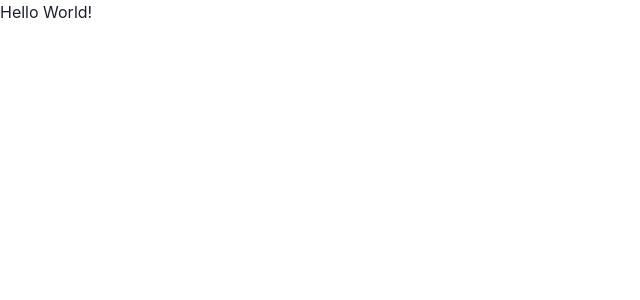
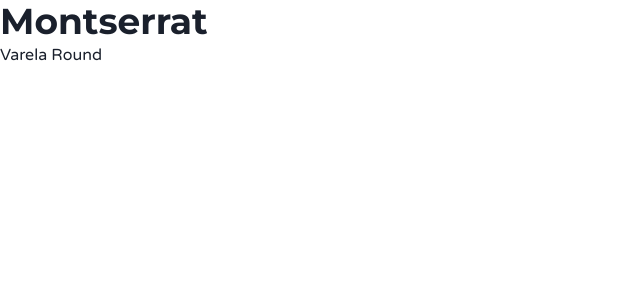
Before and after one commit to diegods-ferreira/diegods-ferreira.github.io, a React (Vite) app: page / in a window 1280 px wide. Shown: the top 300 px of the page, without its empty margins (0-640 px from the left). Built offline with nearby package versions, Linux system fonts and the light colour scheme.

Commit message:
Chakra UI custom theme set

```diff
--- a/index.html
+++ b/index.html
@@ -4,6 +4,11 @@
     <meta charset="UTF-8" />
     <link rel="icon" type="image/svg+xml" href="/src/favicon.svg" />
     <meta name="viewport" content="width=device-width, initial-scale=1.0" />
+
+    <link rel="preconnect" href="https://fonts.googleapis.com">
+    <link rel="preconnect" href="https://fonts.gstatic.com" crossorigin>
+    <link href="https://fonts.googleapis.com/css2?family=Montserrat:ital,wght@0,100;0,200;0,300;0,400;0,500;0,600;0,700;0,800;0,900;1,100;1,200;1,300;1,400;1,500;1,600;1,700;1,800;1,900&display=swap" rel="stylesheet">
+    <link href="https://fonts.googleapis.com/css2?family=Varela+Round&display=swap" rel="stylesheet">
 
     <title>Diego Ferreira | Front-end Developer</title>
   </head>
--- a/src/App.tsx
+++ b/src/App.tsx
@@ -1,10 +1,14 @@
 import React from 'react'
-import { ChakraProvider } from '@chakra-ui/react'
+import { ChakraProvider, Heading, Text } from '@chakra-ui/react'
+
+import { theme } from './global/styles/theme';
 
 export const App: React.FC = () => {
   return (
-    <ChakraProvider>
-      <h1>Hello World!</h1>
+    <ChakraProvider theme={theme}>
+      <Heading>Montserrat</Heading>
+
+      <Text>Varela Round</Text>
     </ChakraProvider>
   )
 };
--- /dev/null
+++ b/src/global/styles/theme.ts
@@ -0,0 +1,83 @@
+import { extendTheme, ThemeConfig } from '@chakra-ui/react';
+
+const config: ThemeConfig = {
+  initialColorMode: 'light'
+};
+
+const colors = {
+  peachRed: {
+    50: '#ffe1e1',
+    100: '#ffdada',
+    200: '#ffd4d4',
+    300: '#ffcece',
+    400: '#ffc8c8',
+    500: '#ffc2c2',
+    600: '#e6afaf',
+    700: '#cc9b9b',
+    800: '#b38888',
+    900: '#997474'
+  },
+  peachOrange: {
+    50: '#ffebd4',
+    100: '#ffe7cb',
+    200: '#ffe3c2',
+    300: '#ffdfb9',
+    400: '#ffdbb1',
+    500: '#ffd7a8',
+    600: '#e6c297',
+    700: '#ccac86',
+    800: '#b39776',
+    900: '#998165'
+  },
+  textPrimary: {
+    50: '#969a9b',
+    100: '#818586',
+    200: '#6c7172',
+    300: '#575d5e',
+    400: '#42484a',
+    500: '#2d3436',
+    600: '#292f31',
+    700: '#242a2b',
+    800: '#1f2426',
+    900: '#1b1f20'
+  },
+  textSecondary: {
+    50: '#b1b7b9',
+    100: '#a1a8aa',
+    200: '#929a9c',
+    300: '#828b8e',
+    400: '#737d80',
+    500: '#636e72',
+    600: '#596367',
+    700: '#4f585b',
+    800: '#454d50',
+    900: '#3b4244'
+  },
+  textTertiary: {
+    50: '#d9dfe1',
+    100: '#d1d8db',
+    200: '#c9d2d5',
+    300: '#c1cbcf',
+    400: '#bac5c9',
+    500: '#b2bec3',
+    600: '#a0abb0',
+    700: '#8e989c',
+    800: '#7d8589',
+    900: '#6b7275'
+  }
+};
+
+const components = {
+  Text: {
+    baseStyle: {
+      fontFamily: '"Varela Round"'
+    }
+  },
+  Heading: {
+    baseStyle: {
+      fontFamily: 'Montserrat'
+    }
+  }
+};
+
+export const theme = extendTheme({ config, colors, components });
```
